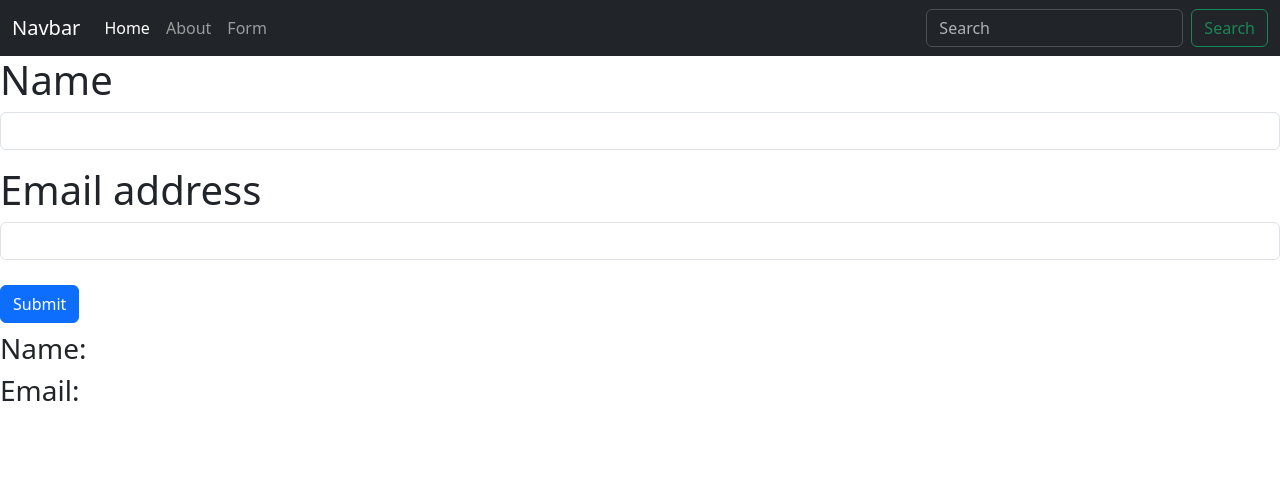
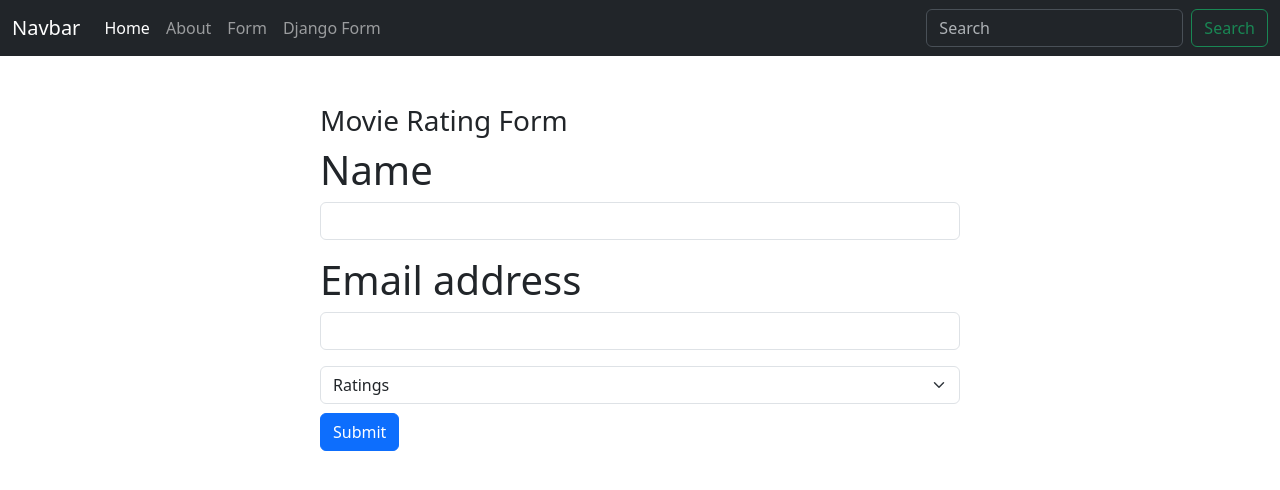
Before and after one commit to nomanhasanCSE/Django-templates, a Django app: page /first_app/form/ in a window 1280 px wide. Shown: the top 490 px of the page. Run offline with Django 5.2, Linux system fonts and the light colour scheme.

Commit message:
form handle updated

```diff
--- /dev/null
+++ b/fifth_project/first_app/forms.py
@@ -0,0 +1,5 @@
+from django import forms
+
+class contactForm(forms.Form):
+        name = forms.CharField(label="User Name")
+        email = forms.EmailField(label="User Email")
--- a/fifth_project/first_app/templates/first_app/about.html
+++ b/fifth_project/first_app/templates/first_app/about.html
@@ -4,6 +4,8 @@
 
 <h3> Name: {{name}}</h3>
 <h3> Email: {{email}}</h3>
+<h3> Select: {{select}}</h3>
+
 
 {% comment %} <h1> {{author}} </h1>
 <h1> {{author | change_name:'change'}} </h1>
--- a/fifth_project/first_app/templates/first_app/form.html
+++ b/fifth_project/first_app/templates/first_app/form.html
@@ -1,6 +1,9 @@
 {% extends 'base.html' %}
 
 {% block content %}
+<div style="width: 50%; height = 500px; margin: auto" class = "pt-5">
+  <h3> Movie Rating Form</h3>
+
   <form method= 'POST' action= "/first_app/about/">
     {% csrf_token %}
       <div class="mb-3">
@@ -12,11 +15,18 @@
           <input type="email" class="form-control" id="exampleInputEmail1" aria-describedby="emailHelp" name='email'>
       </div>
 
-
+      <select class="form-select" aria-label="Default select example"name='select'>
+        <option selected>Ratings</option>
+        <option value="1">1</option>
+        <option value="2">2</option>
+        <option value="3">3</option>
+        <option value="4">4</option>
+        <option value="5">5</option>
+      </select>
       <button type="submit" class="btn btn-primary">Submit</button>
     </form>
+</div>
 
-  <h3> Name: {{name}}</h3>
-  <h3> Email: {{email}}</h3>
+
 
   {% endblock %}
--- a/fifth_project/first_app/urls.py
+++ b/fifth_project/first_app/urls.py
@@ -6,5 +6,6 @@ urlpatterns = [
     path('', views.home, name='homepage',),
     path('about/', views.about, name='aboutpage',),
     path('form/', views.submit_form, name='submit_form',),
+    path('django_form/', views.Django_form, name='django_form',),
     # path('about/', views.about),
 ]
--- a/fifth_project/first_app/views.py
+++ b/fifth_project/first_app/views.py
@@ -1,17 +1,25 @@
 from django.shortcuts import render
-
+from . forms import contactForm
 # Create your views here.
 def home(request):
     return render(request,'./first_app/home.html',)
 
 def about(request):
      if request.method =='POST':
+        print(request.POST)
         name = request.POST.get('username')
         email = request.POST.get('email')
-        return render(request,'./first_app/about.html', {'name':name, 'email': email})
+        select = request.POST.get('select')
+        return render(request,'./first_app/about.html', {'name':name, 'email': email, 'select' : select})
      else:
         return render(request,'./first_app/about.html',)
 
 def submit_form(request):
 
      return render(request,'./first_app/form.html',)
+
+def Django_form(request):
+    form = contactForm(request.POST)
+    if form.is_valid():
+        print(form.cleaned_data)
+    return render(request,'./first_app/django_form.html',{'form' : form},)
--- a/fifth_project/templates/base.html
+++ b/fifth_project/templates/base.html
@@ -26,6 +26,10 @@
                 {% url 'submit_form' as sb %}
                 <a class="nav-link" href="{{sb}}">Form</a>
               </li>
+              <li class="nav-item">
+                {% url 'django_form' as djf %}
+                <a class="nav-link" href="{{djf}}">Django Form</a>
+              </li>
             </ul>
             <form class="d-flex" role="search">
               <input class="form-control me-2" type="search" placeholder="Search" aria-label="Search">
```
Also changed, not shown: fifth_project/first_app/templates/first_app/django_form.html (added, +10 -0 lines). Lines whose indentation alone changed are shown as unchanged.
